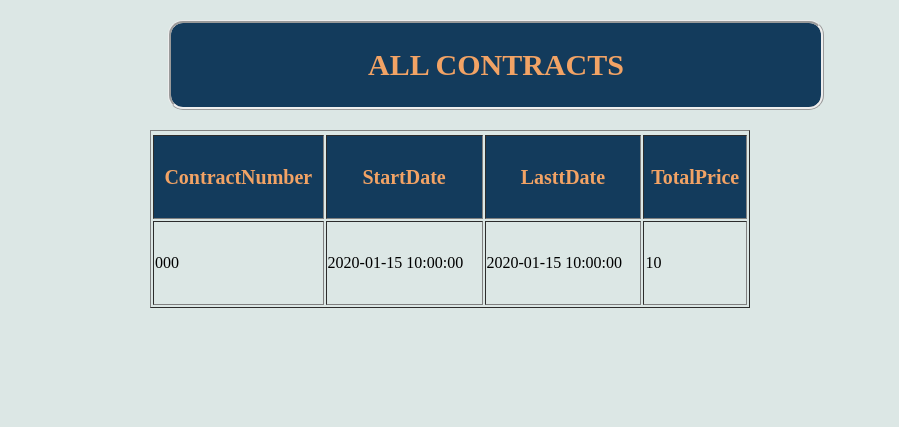
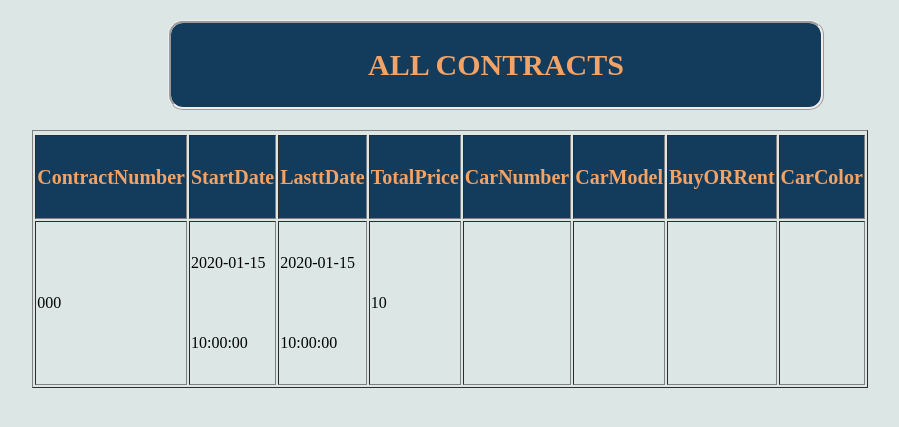
Before and after one commit to abdullahbilalawan/CarRentalSystem, a PHP site: page /showallcontract.php in a window 1280 px wide. Shown: the top 427 px of the page, without its empty margins (190-1089 px from the left). Run offline with PHP 8.4, Linux system fonts and the light colour scheme; tables that the repository leaves empty or names only in its code hold one stand-in row (values such as "Sample post"); data that the repository does not hold is empty.

Commit message:
Update showallcontract.php

```diff
--- a/showallcontract.php
+++ b/showallcontract.php
@@ -48,6 +48,10 @@ body{
             <th>StartDate</th>
             <th>LasttDate</th>
             <th>TotalPrice</th>
+            <th>CarNumber</th>
+            <th>CarModel</th>
+            <th>BuyORRent</th>
+            <th>CarColor</th>
             </tr>
         </tr>
         <?php
@@ -60,7 +64,7 @@ body{
         $result=$conn->query($sql);
         if($result !==false && $result-> num_rows > 0){
             while($row = $result->fetch_assoc()){
-                echo "<tr><td>" . $row["ContractNumber"] . "</td><td>" . $row["StartDate"] ."</td><td>" . $row["LasttDate"] ."</td><td>". $row["TotalPrice"] ."</td></tr>";
+                 echo "<tr><td>" . $row["ContractNumber"] . "</td><td>" . $row["StartDate"] ."</td><td>" . $row["LasttDate"] ."</td><td>". $row["TotalPrice"] . "</td><td>" . $row["CarNumber"] . "</td><td>" . $row["CarModel"] . "</td><td>" . $row["BuyORRent"] . "</td><td>" . $row["CarColor"]."</td></tr>";
             }
             echo "</table>";
         }
```
